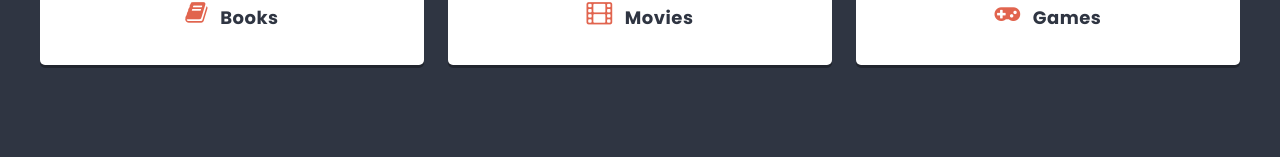
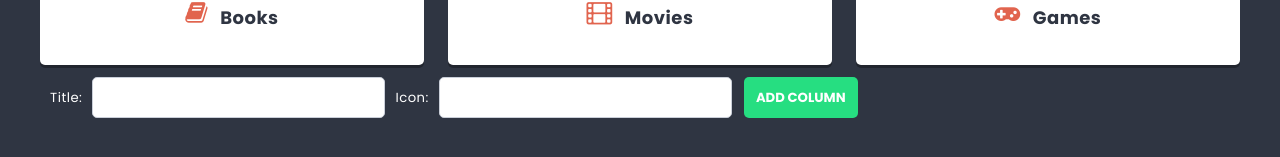
Before and after one commit to PD-2000/learning-react, a React (Create React App) app: page / in a window 1280 px wide. Shown: the part 555-712 px from the top of the page. Built offline with nearby package versions, Linux system fonts and the light colour scheme.

Commit message:
Add ColumnForm

```diff
--- a/package.json
+++ b/package.json
@@ -11,6 +11,7 @@
     "react-dom": "^18.2.0",
     "react-scripts": "5.0.1",
     "sass": "^1.59.3",
+    "shortid": "^2.2.16",
     "web-vitals": "^2.1.4"
   },
   "scripts": {
--- /dev/null
+++ b/src/components/ColumnForm/ColumnForm.js
@@ -0,0 +1,27 @@
+import styles from './ColumnForm.module.scss';
+import {useState} from 'react';
+import Button from '../Button/Button';
+import TextInput from '../TextInput/TextInput';
+
+const ColumnForm = props => {
+	const [title, setTitle] = useState('');
+	const [icon, setIcon] = useState('');
+	const handleSubmit = e => {
+		e.preventDefault();
+		props.action({ title: title, icon: icon });
+		setTitle('');
+		setIcon('');
+	};
+
+	return (
+		<form onSubmit={handleSubmit}>
+			<span className={styles.text}>Title:</span>
+			<TextInput type="text" value={title} onChange={e => setTitle(e.target.value)} />
+			<span className={styles.text}>Icon:</span>
+			<TextInput type="text" value={icon} onChange={e => setIcon(e.target.value)} />
+			<Button>Add column</Button>
+		</form>
+	);
+};
+
+export default ColumnForm;
--- /dev/null
+++ b/src/components/ColumnForm/ColumnForm.module.scss
@@ -0,0 +1,11 @@
+@import '../../styles/settings.scss';
+
+.columnForm {
+	display: flex;
+	justify-content: center;
+	padding: 10px;
+}
+
+.text {
+	margin: 10px;
+}
--- a/src/components/List/List.js
+++ b/src/components/List/List.js
@@ -1,15 +1,23 @@
 import styles from './List.module.scss';
 import Column from '../Column/Column';
+import {useState} from 'react';
+import shortid from 'shortid';
+import ColumnForm from '../ColumnForm/ColumnForm';
 
 const List = () => {
-	const columns = [
+	const [columns, setColumns] = useState([
 		{id: 1, title: 'Books', icon: 'book'},
 		{id: 2, title: 'Movies', icon: 'film'},
 		{id: 3, title: 'Games', icon: 'gamepad'}
-	];
-	setTimeout(() => {
-		columns.push({ id: 4, title: 'Test column'});
-	}, 2000);
+	]);
+	// useEffect(() => {
+	// 		setTimeout(() => {
+	// 			setColumns([...columns, {id: 4, title: 'Test column'}]);
+	// 		}, 2000);
+	// }, []);
+	const addColumn = newColumn => {
+		setColumns([...columns, { id: shortid(), title: newColumn.title, icon: newColumn.icon }]);
+	};
 	return (
 		<div className={styles.list}>
 			<header className={styles.header}>
@@ -19,6 +27,7 @@
 			<section className={styles.columns}>
 				{columns.map(column => <Column key={column.id} title={column.title} icon={column.icon} />)}
 			</section>
+			<ColumnForm action={addColumn} />
 		</div>
 	);
 };
--- a/src/components/TextInput/TextInput.js
+++ b/src/components/TextInput/TextInput.js
@@ -1,7 +1,7 @@
 import styles from './TextInput.module.scss';
 
-const TextInput = props => {
-    return <input className={styles.input} placeholder={props.placeholder} type="text" />;
-}
+const TextInput = (props) => {
+    return <input className={styles.input} value={props.value} onChange={props.onChange} placeholder={props.placeholder} type="text" />
+};
 
 export default TextInput;
```
Also changed, not shown: 1 other file (tests, documents, lock files or other folders).
